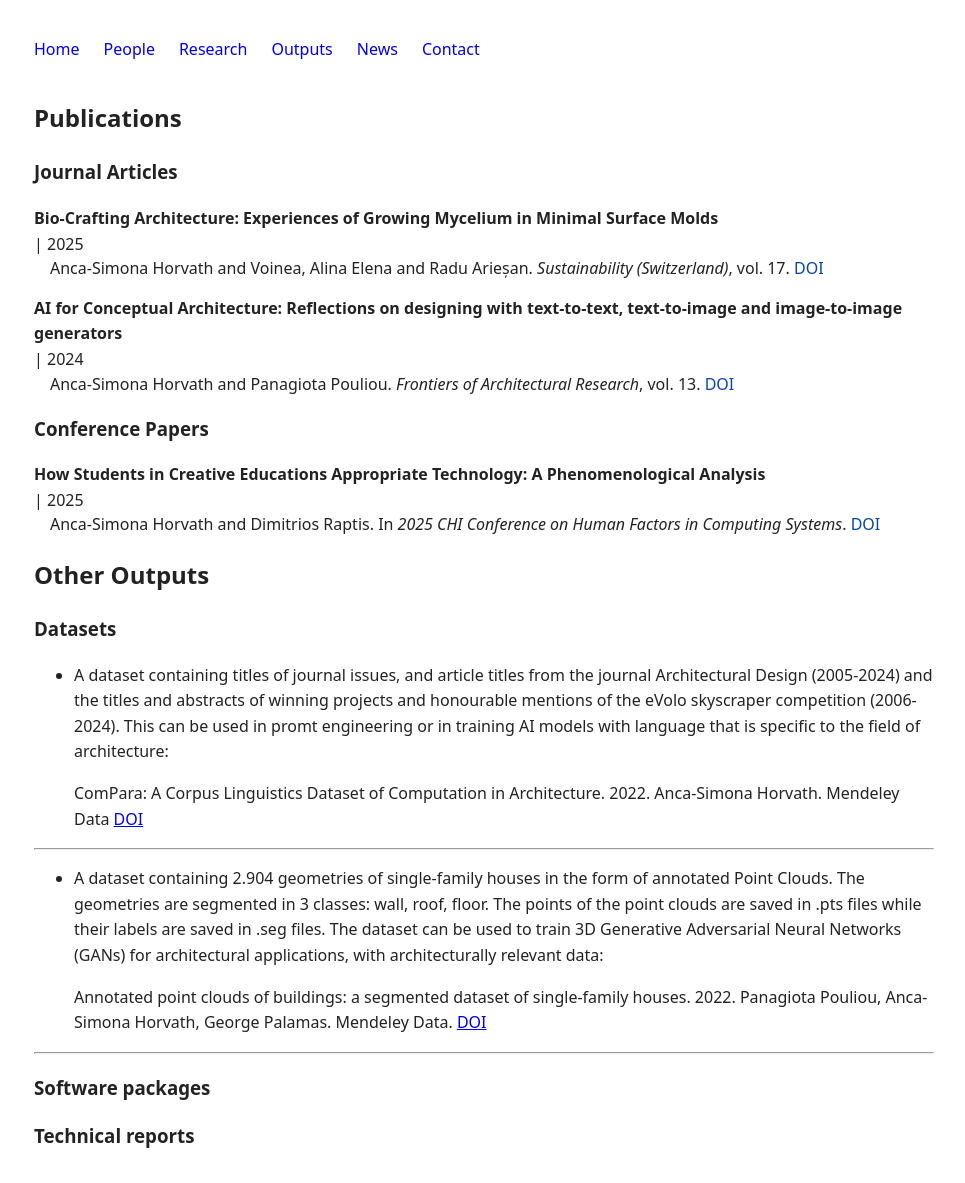
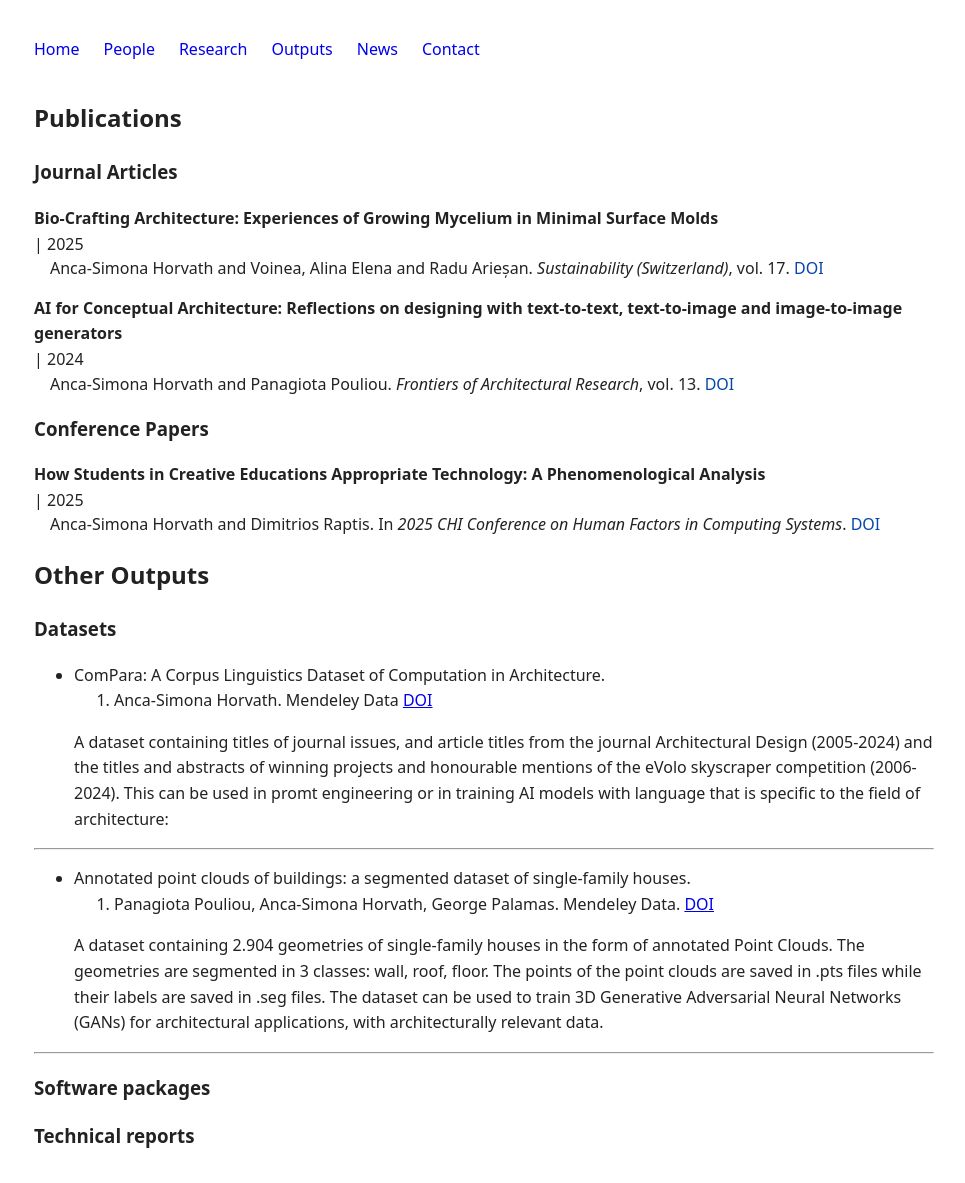
Before and after one commit to anqua/at-a, a Jekyll site: the page built from outputs.md, in a window 1280 px wide. Shown: the whole page, without its empty margins (156-1121 px from the left). Built offline with Jekyll 4.4.1, drawn with Linux system fonts in a browser that asks for light colours; part of the change alters nothing that is shown.

Commit message:
Update outputs.md

```diff
--- a/outputs.md
+++ b/outputs.md
@@ -37,14 +37,16 @@ title: Outputs
 ## Other Outputs
 <h3>Datasets</h3>
 
-- A dataset containing titles of journal issues, and article titles from the journal Architectural Design (2005-2024) and the titles and abstracts of winning projects and honourable mentions of the eVolo skyscraper competition (2006-2024). This can be used in promt engineering or in training AI models with language that is specific to the field of architecture:
+- <dt>ComPara: A Corpus Linguistics Dataset of Computation in Architecture.</dt> 2022. Anca-Simona Horvath. Mendeley Data <a href="https://doi.org/10.17632/7ktscvmxvg.5" target="_blank">DOI</a>
 
-  ComPara: A Corpus Linguistics Dataset of Computation in Architecture. 2022. Anca-Simona Horvath. Mendeley Data <a href="https://doi.org/10.17632/7ktscvmxvg.5" target="_blank">DOI</a>
+  A dataset containing titles of journal issues, and article titles from the journal Architectural Design (2005-2024) and the titles and abstracts of winning projects and honourable mentions of the eVolo skyscraper competition (2006-2024). This can be used in promt engineering or in training AI models with language that is specific to the field of architecture:
+
+
 
 ---
-- A dataset containing 2.904 geometries of single-family houses in the form of annotated Point Clouds. The geometries are segmented in 3 classes: wall, roof, floor. The points of the point clouds are saved in .pts files while their labels are saved in .seg files. The dataset can be used to train 3D Generative Adversarial Neural Networks (GANs) for architectural applications, with architecturally relevant data:
+- <dt>Annotated point clouds of buildings: a segmented dataset of single-family houses.</dt> 2022. Panagiota Pouliou, Anca-Simona Horvath, George Palamas. Mendeley Data. <a href="https://doi.org/10.17632/3thtp7mc6z.1" target="_blank">DOI</a>
 
-  Annotated point clouds of buildings: a segmented dataset of single-family houses. 2022. Panagiota Pouliou, Anca-Simona Horvath, George Palamas. Mendeley Data. <a href="https://doi.org/10.17632/3thtp7mc6z.1" target="_blank">DOI</a>
+  A dataset containing 2.904 geometries of single-family houses in the form of annotated Point Clouds. The geometries are segmented in 3 classes: wall, roof, floor. The points of the point clouds are saved in .pts files while their labels are saved in .seg files. The dataset can be used to train 3D Generative Adversarial Neural Networks (GANs) for architectural applications, with architecturally relevant data.
 
 ---
 
```
